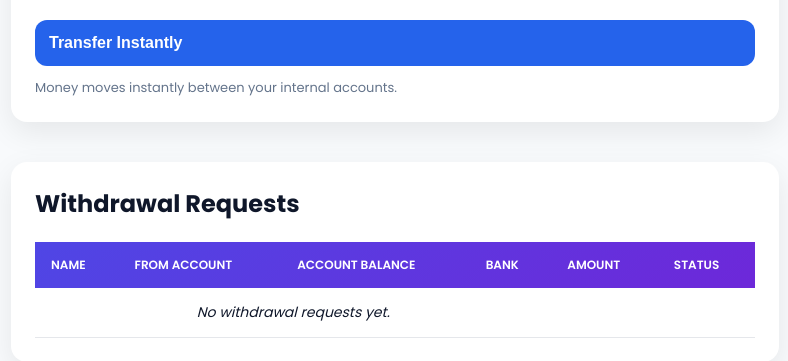
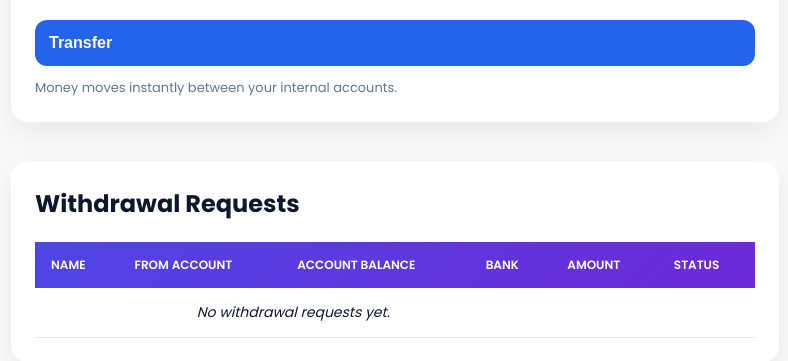
Before and after one commit to rahoboth1232/Fedinvest1, a Django app: page /transfer/ in a window 1280 px wide. Shown: the part 764-1125 px from the top of the page, without its empty margins (245-1033 px from the left). Run offline with Django 5.2, Linux system fonts and the light colour scheme; the visitor is signed in with stand-in values (Sample User, id 1); data that the repository does not hold is empty; some web fonts are replaced.

Commit message:
change in transfer

```diff
--- a/templates/transfer.html
+++ b/templates/transfer.html
@@ -528,7 +528,7 @@
                 </select>
 
                 <button type="submit" class="btn btn-primary">
-                    Transfer Instantly
+                    Transfer
                 </button>
 
                 <p class="note">
```
